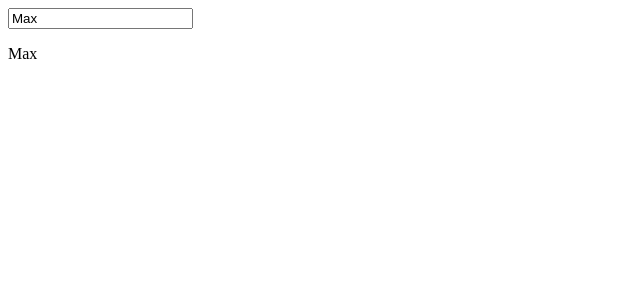
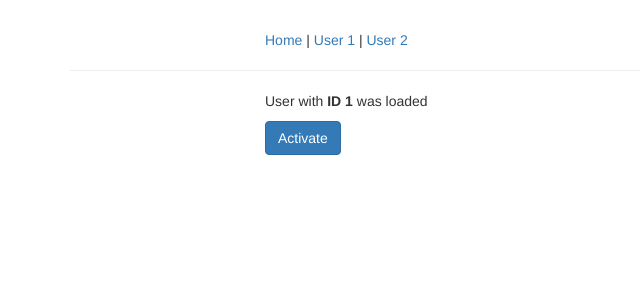
Before and after one commit to muhyasin89/complete_angular, an Angular app: page /user/1 in a window 1280 px wide. Shown: the top 300 px of the page, without its empty margins (0-640 px from the left). Built offline with nearby package versions, Linux system fonts and the light colour scheme.

Commit message:
[main]angular

```diff
--- a/angular.json
+++ b/angular.json
@@ -23,6 +23,7 @@
               "src/assets"
             ],
             "styles": [
+              "node_modules/bootstrap/dist/css/bootstrap.min.css",
               "src/styles.css"
             ],
             "scripts": []
@@ -99,6 +100,6 @@
     }
   },
   "cli": {
-    "analytics": "9a8cd8b9-a761-47af-a7fa-c659d506fb06"
+    "analytics": "f5aeb683-748a-4d62-8508-cfe57511184a"
   }
 }
--- a/package.json
+++ b/package.json
@@ -18,9 +18,11 @@
     "@angular/platform-browser": "^14.2.0",
     "@angular/platform-browser-dynamic": "^14.2.0",
     "@angular/router": "^14.2.0",
-    "rxjs": "~7.5.0",
+    "rxjs": "^6.6.3",
+    "rxjs-compat": "^6.0.0",
     "tslib": "^2.3.0",
-    "zone.js": "~0.11.4"
+    "zone.js": "~0.11.4",
+    "bootstrap": "^3.0.0"
   },
   "devDependencies": {
     "@angular-devkit/build-angular": "^14.2.7",
--- a/src/app/app.component.css
+++ b/src/app/app.component.css
@@ -0,0 +1,3 @@
+.container {
+  margin-top: 30px;
+}
--- a/src/app/app.component.html
+++ b/src/app/app.component.html
@@ -1,3 +1,21 @@
-
-<input type="text" [(ngModel)]="name">
-<p>{{ name }}</p>
+<div class="container">
+  <div class="row">
+    <div class="col-xs-12 col-sm-10 col-md-8 col-sm-offset-1 col-md-offset-2">
+      <a routerLink="/">Home</a> |
+      <a [routerLink]="['user', 1]">
+        User 1
+      </a>
+      |
+      <a [routerLink]="['user', 2]">
+        User 2
+      </a>
+    </div>
+  </div>
+  <hr />
+  <p *ngIf="userActivated"></p>
+  <div class="row">
+    <div class="col-xs-12 col-sm-10 col-md-8 col-sm-offset-1 col-md-offset-2">
+      <router-outlet></router-outlet>
+    </div>
+  </div>
+</div>
--- a/src/app/app.component.ts
+++ b/src/app/app.component.ts
@@ -1,10 +1,24 @@
-import { Component } from '@angular/core';
+import { Component, OnDestroy, OnInit } from '@angular/core';
+import { Subscription } from 'rxjs-compat';
+import { UserService } from './user.service';
 
 @Component({
   selector: 'app-root',
   templateUrl: './app.component.html',
   styleUrls: ['./app.component.css']
 })
-export class AppComponent {
-  name = 'Max';
+export class AppComponent implements OnInit, OnDestroy {
+  userActivated = false;
+  private activatedSub: Subscription;
+  constructor(private userService: UserService) {}
+
+  ngOnInit() {
+    this.activatedSub = this.userService.activatedEmitter.subscribe(didActivate =>{
+      this.userActivated = didActivate;
+    })
+  }
+
+  ngOnDestroy() {
+      this.activatedSub.unsubscribe();
+  }
 }
--- a/src/app/home/home.component.ts
+++ b/src/app/home/home.component.ts
@@ -1,15 +1,56 @@
-import { Component, OnInit } from '@angular/core';
+import { Component, OnDestroy, OnInit } from '@angular/core';
 
+import { interval, Observable, Subscription } from 'rxjs';
+
+
+import { filter, map } from 'rxjs/operators';
 @Component({
   selector: 'app-home',
   templateUrl: './home.component.html',
   styleUrls: ['./home.component.css']
 })
-export class HomeComponent implements OnInit {
+export class HomeComponent implements OnInit, OnDestroy {
+
+  private firstObsSubsription: Subscription;
 
   constructor() { }
 
   ngOnInit() {
+    // this.firstObsSubsription = interval(1000).subscribe(count=> {
+    //   console.log(count);
+    // });
+
+    const customIntervalObserable = Observable.create(observer=>{
+      let count = 0;
+      setInterval(()=>{
+        observer.next(count);
+        if(count == 2){
+          observer.complete();
+        }
+
+        if(count > 3){
+          observer.error(new Error('Count is greater 3'));
+        }
+        count++;
+      }, 1000)
+    });
+
+
+
+    this.firstObsSubsription =customIntervalObserable.pipe(filter(data =>{
+      return data >0;
+    }), map((data:number) =>{
+      return 'Round: '+ (data + 1);
+    })).subscribe(data=>{
+      console.log(data);
+    }, error =>{
+      alert(error.message);
+    }, ()=>{
+      console.log('Completed!');
+    });
   }
 
+  ngOnDestroy(): void {
+    this.firstObsSubsription.unsubscribe();
+  }
 }
--- /dev/null
+++ b/src/app/user.service.ts
@@ -0,0 +1,8 @@
+import { Injectable } from "@angular/core";
+import { Subject } from "rxjs-compat";
+
+
+@Injectable({providedIn: 'root'})
+export class UserService{
+    activatedEmitter = new Subject<boolean>()
+}
--- a/src/app/user/user.component.html
+++ b/src/app/user/user.component.html
@@ -1 +1,2 @@
 <p>User with <strong>ID {{ id }}</strong> was loaded</p>
+<button class="btn btn-primary" (click)="onActivate()">Activate</button>
--- a/src/app/user/user.component.ts
+++ b/src/app/user/user.component.ts
@@ -1,5 +1,6 @@
 import { Component, OnInit } from '@angular/core';
 import { ActivatedRoute, Params } from '@angular/router';
+import { UserService } from '../user.service';
 
 @Component({
   selector: 'app-user',
@@ -9,7 +10,7 @@ import { ActivatedRoute, Params } from '@angular/router';
 export class UserComponent implements OnInit {
   id: number;
 
-  constructor(private route: ActivatedRoute) {
+  constructor(private route: ActivatedRoute, private userService: UserService ) {
   }
 
   ngOnInit() {
@@ -17,4 +18,8 @@ export class UserComponent implements OnInit {
       this.id = +params.id;
     });
   }
+
+  onActivate(){
+    this.userService.activatedEmitter.next(true);
+  }
 }
```
Also changed, not shown: src/app/app.module.ts (+7 -3 lines), 1 other file (tests, documents, lock files or other folders).
